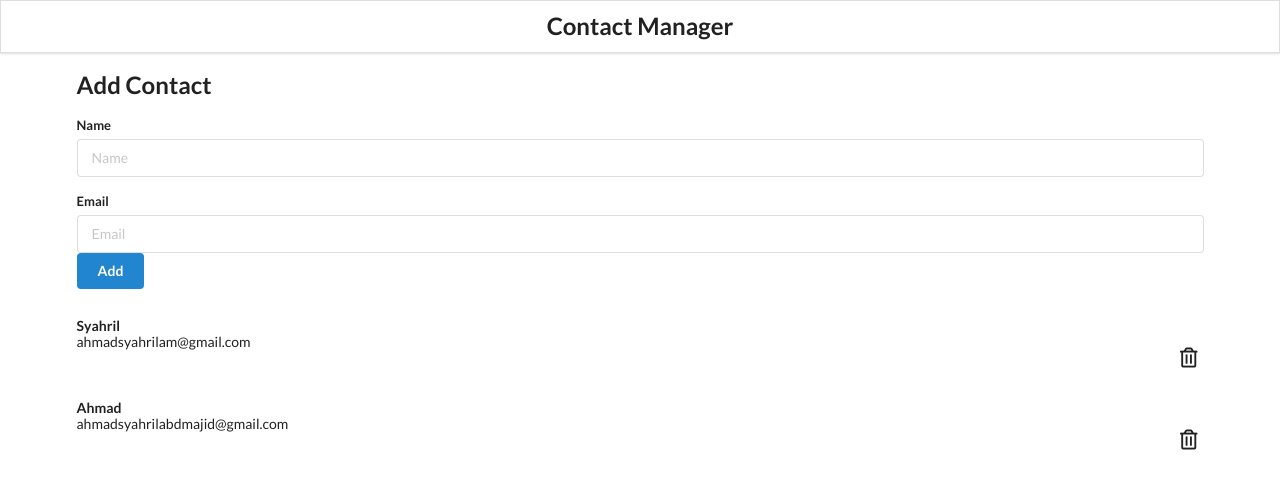
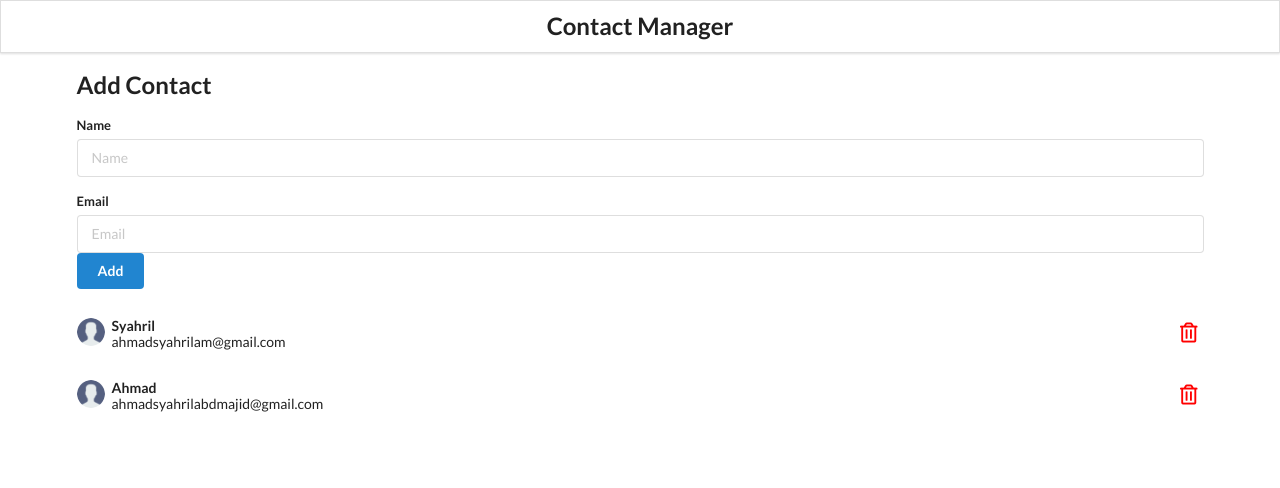
Before and after one commit to ahmadsyahrilam/syahril-contact-app, a React (Create React App) app: page / in a window 1280 px wide. Shown: the top 488 px of the page. Built offline with nearby package versions, Linux system fonts and the light colour scheme.

Commit message:
update contact card & contact list, add user.png images git status

```diff
--- a/src/components/ContactCard.js
+++ b/src/components/ContactCard.js
@@ -0,0 +1,21 @@
+import React from "react";
+import user from "../images/user.png";
+
+const ContactCard = (props) => {
+
+    const {id, name, email} = props.contact;
+
+    return(
+        <div className="item">
+        <img className="ui avatar image" src={user} alt="user"/>
+        <div className="content">
+            <div className="header">{name}</div>
+            <div>{email}</div>
+        </div>
+        <i className="trash alternate outline icon"
+        style={{ color: "red", marginTop: "7px"}}></i>
+    </div>
+    );
+}
+
+export default ContactCard;
--- a/src/components/ContactList.js
+++ b/src/components/ContactList.js
@@ -1,5 +1,5 @@
-import { render } from "@testing-library/react";
 import React from "react";
+import ContactCard from "./ContactCard";
 
 // props below is from App.js. --> <ContactList/>
 const ContactList = (props) => {
@@ -11,14 +11,18 @@
     */
     const renderContactList = props.contacts.map((contact) => {
         return (
-            <div className="item">
-                <div className="content">
-                    <div className="header">{contact.name}</div>
-                    <div>{contact.email}</div>
-                </div>
-                <i className="trash alternate outline icon"></i>
-            </div>
-        )
+            // <div className="item">
+            //     <div className="content">
+            //         <div className="header">{contact.name}</div>
+            //         <div>{contact.email}</div>
+            //     </div>
+            //     <i className="trash alternate outline icon"></i>
+            // </div>
+
+            //Above code is remove to contactCard and replace with code: <ContactCard></ContactCard>
+
+            <ContactCard contact={contact}></ContactCard>
+        );
     })
 
     return (
```
Also changed, not shown: src/images/user.png (added).
